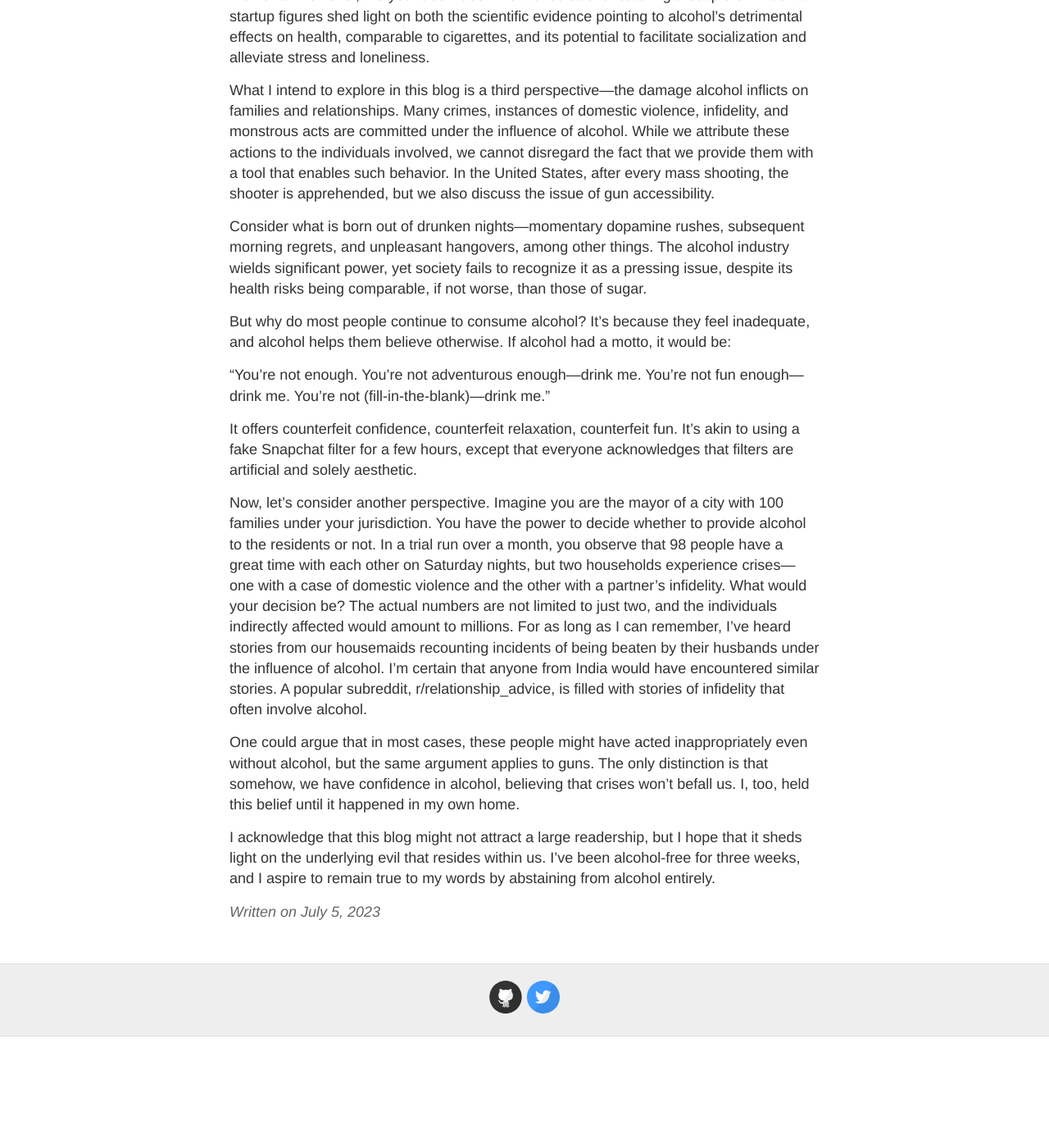
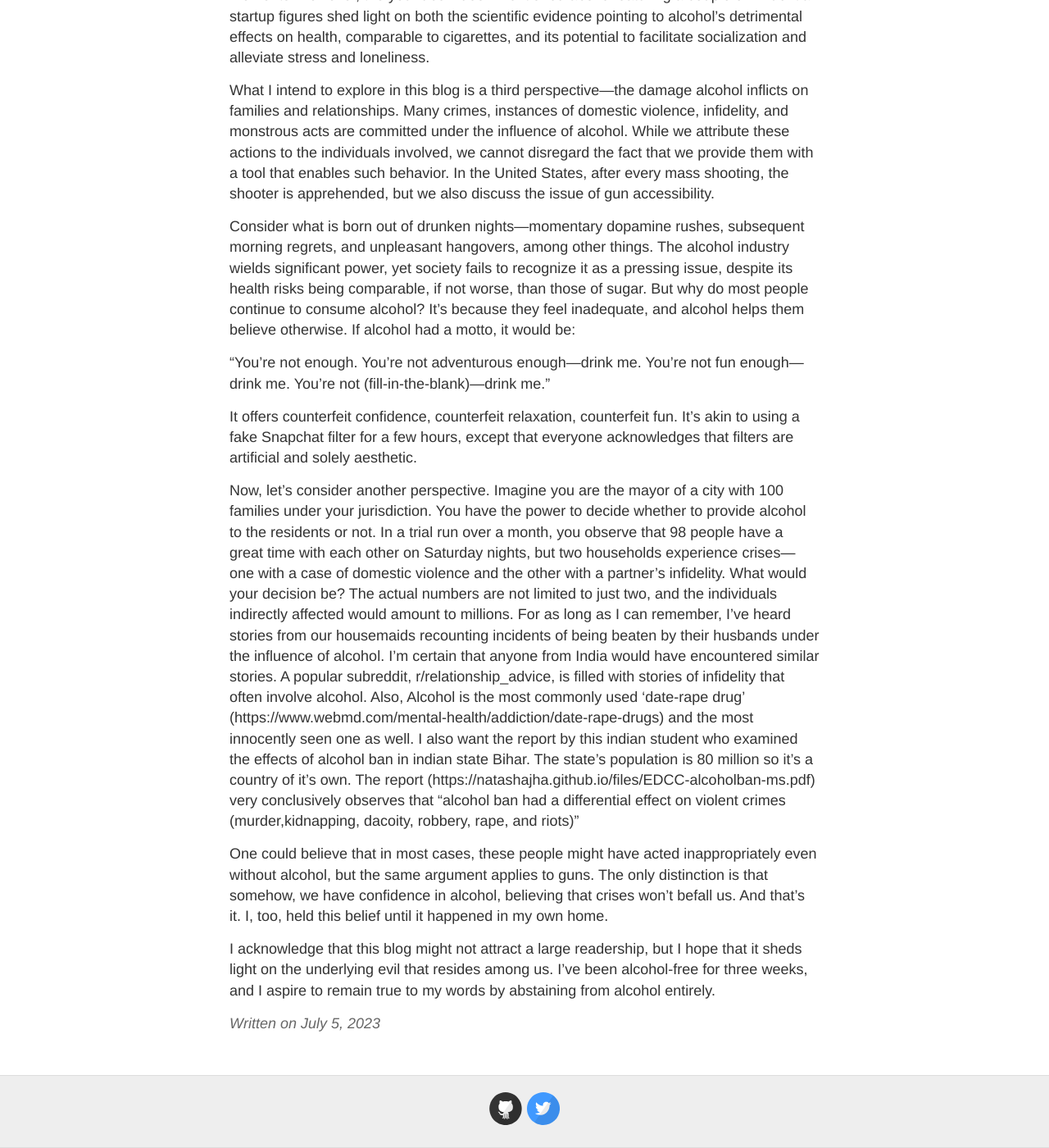
Before and after one commit to harora/harora.github.io, a Jekyll site: the page built from _posts/2023-07-05-alcohol.md, in a window 1280 px wide and 1400 px high, scrolled down 436 px. Shown: the whole window at 82% size. Built offline with Jekyll 4.4.1, drawn with Linux system fonts in a browser that asks for light colours; before the commit the page ends 1700 px from its top, so only the background shows below that.

Commit message:
Update 2023-07-05-alcohol.md

```diff
--- a/_posts/2023-07-05-alcohol.md
+++ b/_posts/2023-07-05-alcohol.md
@@ -9,9 +9,7 @@
 
 What I intend to explore in this blog is a third perspective—the damage alcohol inflicts on families and relationships. Many crimes, instances of domestic violence, infidelity, and monstrous acts are committed under the influence of alcohol. While we attribute these actions to the individuals involved, we cannot disregard the fact that we provide them with a tool that enables such behavior. In the United States, after every mass shooting, the shooter is apprehended, but we also discuss the issue of gun accessibility.
 
-Consider what is born out of drunken nights—momentary dopamine rushes, subsequent morning regrets, and unpleasant hangovers, among other things. The alcohol industry wields significant power, yet society fails to recognize it as a pressing issue, despite its health risks being comparable, if not worse, than those of sugar.
-
-But why do most people continue to consume alcohol? It's because they feel inadequate, and alcohol helps them believe otherwise. If alcohol had a motto, it would be:
+Consider what is born out of drunken nights—momentary dopamine rushes, subsequent morning regrets, and unpleasant hangovers, among other things. The alcohol industry wields significant power, yet society fails to recognize it as a pressing issue, despite its health risks being comparable, if not worse, than those of sugar. But why do most people continue to consume alcohol? It's because they feel inadequate, and alcohol helps them believe otherwise. If alcohol had a motto, it would be:
 
 "You're not enough.
 You're not adventurous enough—drink me.
@@ -20,8 +18,8 @@
 
 It offers counterfeit confidence, counterfeit relaxation, counterfeit fun. It's akin to using a fake Snapchat filter for a few hours, except that everyone acknowledges that filters are artificial and solely aesthetic.
 
-Now, let's consider another perspective. Imagine you are the mayor of a city with 100 families under your jurisdiction. You have the power to decide whether to provide alcohol to the residents or not. In a trial run over a month, you observe that 98 people have a great time with each other on Saturday nights, but two households experience crises—one with a case of domestic violence and the other with a partner's infidelity. What would your decision be? The actual numbers are not limited to just two, and the individuals indirectly affected would amount to millions. For as long as I can remember, I've heard stories from our housemaids recounting incidents of being beaten by their husbands under the influence of alcohol. I'm certain that anyone from India would have encountered similar stories. A popular subreddit, r/relationship_advice, is filled with stories of infidelity that often involve alcohol.
+Now, let's consider another perspective. Imagine you are the mayor of a city with 100 families under your jurisdiction. You have the power to decide whether to provide alcohol to the residents or not. In a trial run over a month, you observe that 98 people have a great time with each other on Saturday nights, but two households experience crises—one with a case of domestic violence and the other with a partner's infidelity. What would your decision be? The actual numbers are not limited to just two, and the individuals indirectly affected would amount to millions. For as long as I can remember, I've heard stories from our housemaids recounting incidents of being beaten by their husbands under the influence of alcohol. I'm certain that anyone from India would have encountered similar stories. A popular subreddit, r/relationship_advice, is filled with stories of infidelity that often involve alcohol. Also, Alcohol is the most commonly used 'date-rape drug' (https://www.webmd.com/mental-health/addiction/date-rape-drugs) and the most innocently seen one as well. I also want the report by this indian student who examined the effects of alcohol ban in indian state Bihar. The state's population is 80 million so it's a country of it's own. The report (https://natashajha.github.io/files/EDCC-alcoholban-ms.pdf) very conclusively observes that "alcohol ban had a differential effect on violent crimes (murder,kidnapping, dacoity, robbery, rape, and riots)"
 
-One could argue that in most cases, these people might have acted inappropriately even without alcohol, but the same argument applies to guns. The only distinction is that somehow, we have confidence in alcohol, believing that crises won't befall us. I, too, held this belief until it happened in my own home.
+One could believe that in most cases, these people might have acted inappropriately even without alcohol, but the same argument applies to guns. The only distinction is that somehow, we have confidence in alcohol, believing that crises won't befall us. And that's it. I, too, held this belief until it happened in my own home.
 
-I acknowledge that this blog might not attract a large readership, but I hope that it sheds light on the underlying evil that resides within us. I've been alcohol-free for three weeks, and I aspire to remain true to my words by abstaining from alcohol entirely.
+I acknowledge that this blog might not attract a large readership, but I hope that it sheds light on the underlying evil that resides among us. I've been alcohol-free for three weeks, and I aspire to remain true to my words by abstaining from alcohol entirely.
```
